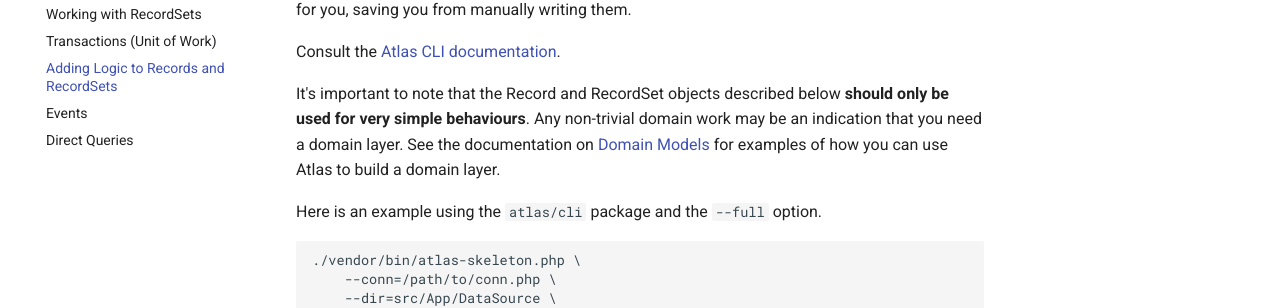
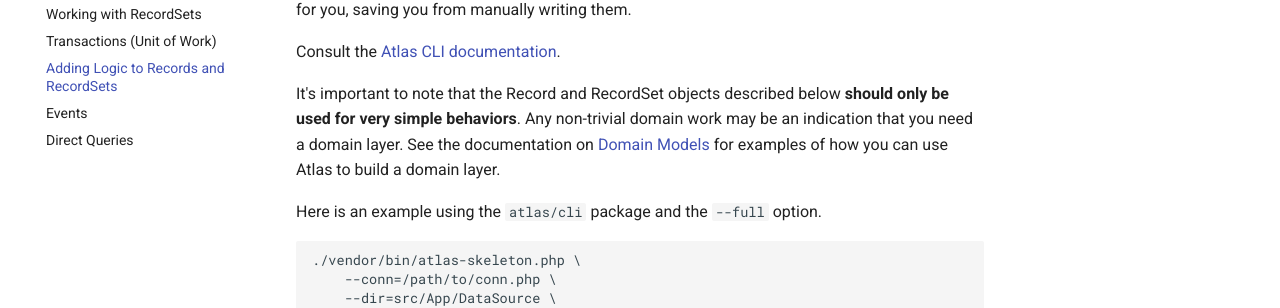
Before and after one commit to atlasphp/Atlas.Orm, an MkDocs documentation site: the page built from docs/logic.md, in a window 1280 px wide and 900 px high. Shown: the part 259-567 px from the top of the window. Built offline with MkDocs 1.6.1 and Material for MkDocs 9.7.7, drawn with Linux system fonts in a browser that asks for light colours; old or Windows-style settings are respelled for this version of MkDocs.

Commit message:
Fix a few links. Spelling change

```diff
--- a/docs/logic.md
+++ b/docs/logic.md
@@ -9,9 +9,9 @@ saving you from manually writing them.
 Consult the [Atlas CLI documentation](https://github.com/atlasphp/Atlas.Cli/blob/1.x/README.md).
 
 It's important to note that the Record and RecordSet objects described below
-**should only be used for very simple behaviours**. Any non-trivial domain work
+**should only be used for very simple behaviors**. Any non-trivial domain work
 may be an indication that you need a domain layer. See the documentation on
-[Domain Models](domain.md) for examples of how you can use Atlas to build a
+[Domain Models](domain.html) for examples of how you can use Atlas to build a
 domain layer.
 
 Here is an example using the `atlas/cli` package and the `--full` option.
```
Also changed, not shown: docs/events.md (+1 -1 lines), docs/getting-started.md (+1 -1 lines), docs/relationships.md (+1 -1 lines).
